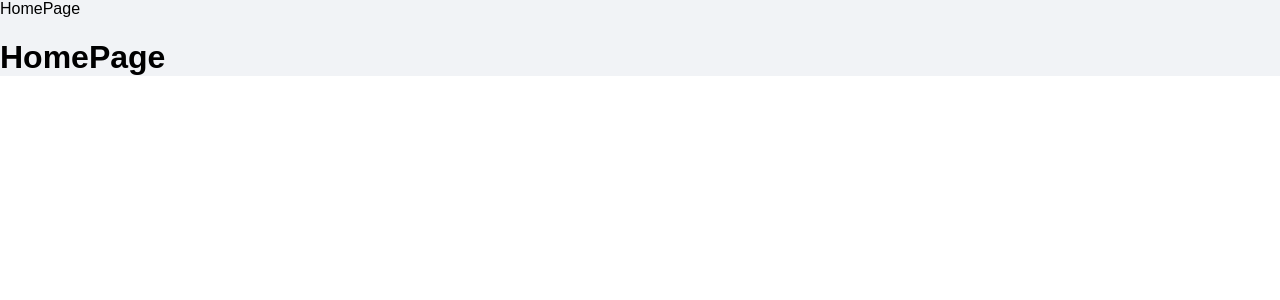
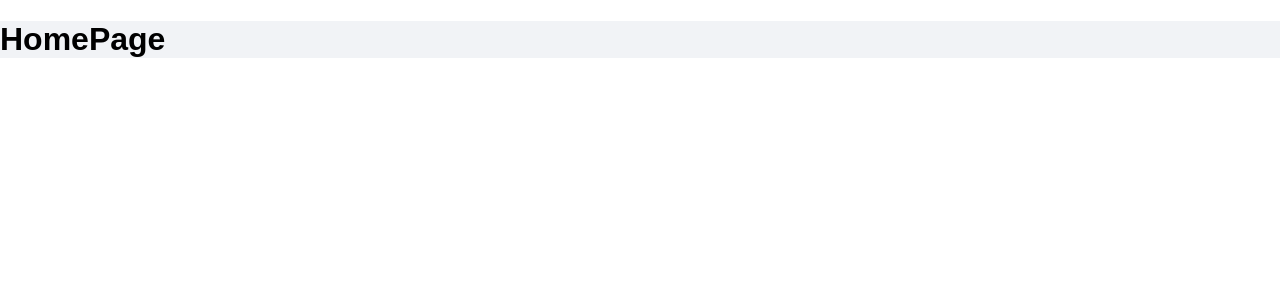
Before and after one commit to manish-chordia/jugaadu-vakil, a React app: page / in a window 1280 px wide. Shown: the top 300 px of the page. Built offline with nearby package versions, Linux system fonts and the light colour scheme.

Commit message:
adding complete url to routes

```diff
--- a/src/App.js
+++ b/src/App.js
@@ -9,14 +9,13 @@ class App extends Component {
 		return (
 			<Router>
 				<div className="App">
-				HomePage
-					<Route exact path="/" render={() => (
+					<Route exact path={process.env.PUBLIC_URL + '/'} render={() => (
 						<h1>HomePage</h1>
 					)}/>
-					<Route exact path='/lawyers' render={() => (
+					<Route exact path={process.env.PUBLIC_URL + '/lawyers'} render={() => (
 						<VakilsList />
 					)}/>
-					<Route exact path='/lawyers/:filter' render={({match}) =>(
+					<Route exact path={process.env.PUBLIC_URL + '/lawyers/:filter'} render={({match}) =>(
                     	<VakilProfile filter={match.params.filter}/>
                 	)}/>
 				</div>
```
